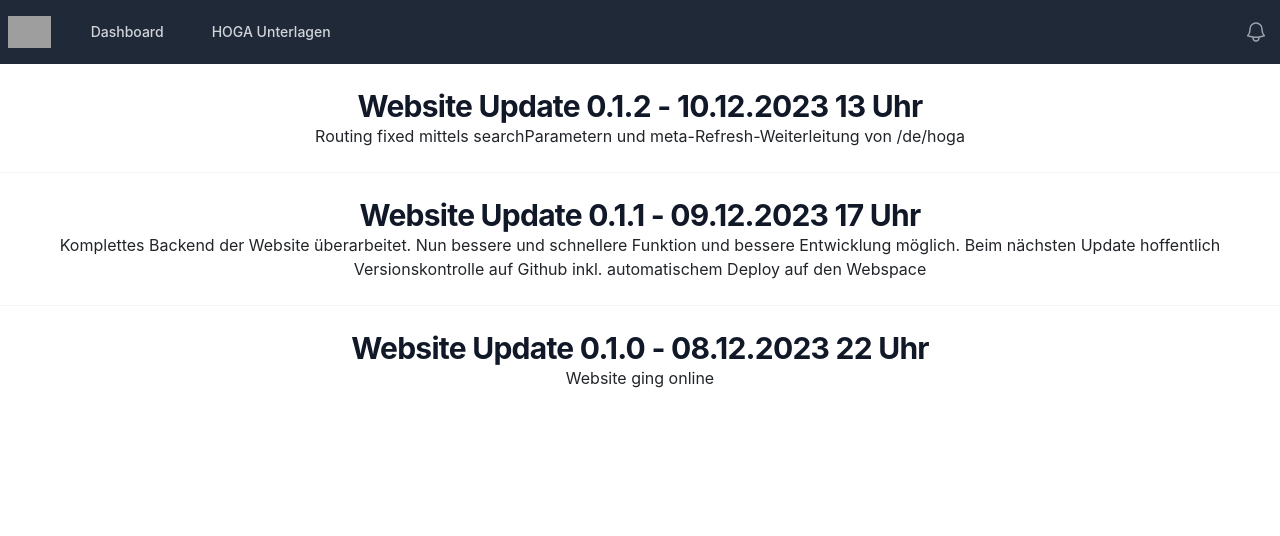
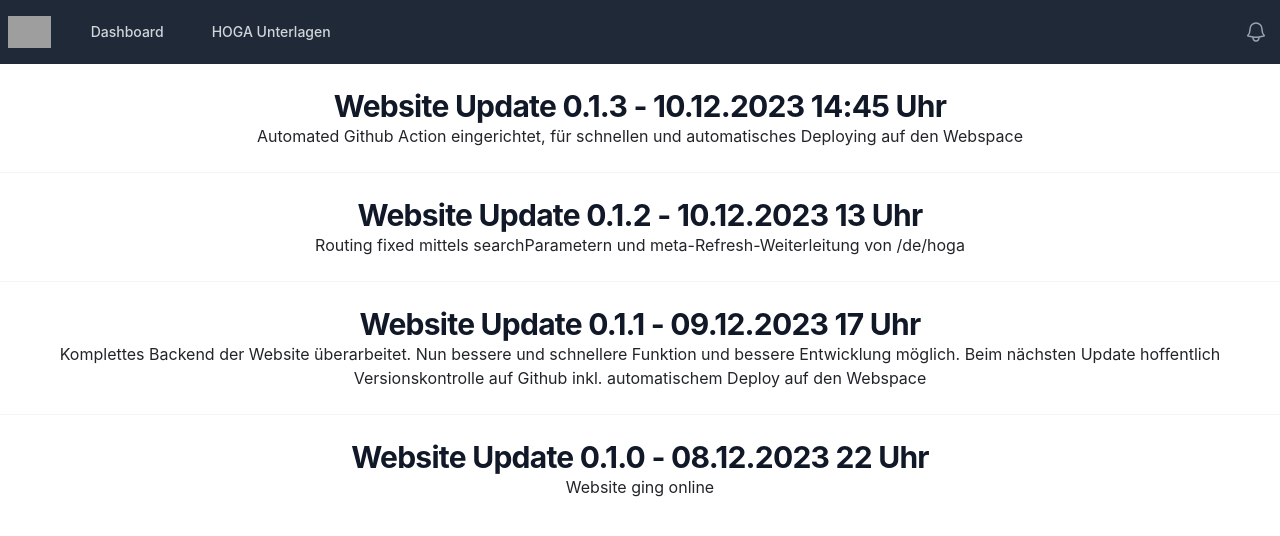
Before and after one commit to JustALostSoul/SoulNet, a React (Create React App) app: page /de in a window 1280 px wide. Shown: the top 536 px of the page. Built offline with nearby package versions, Linux system fonts and the light colour scheme; grey boxes are pictures that could not be loaded; the HTML template or start-up script is replaced by a standard one.

Commit message:
Dashboard Update

```diff
--- a/src/pages/dashboard.js
+++ b/src/pages/dashboard.js
@@ -1,4 +1,8 @@
 const messages = [
+    {
+        name: "Website Update 0.1.3 - 10.12.2023 14:45 Uhr",
+        content: "Automated Github Action eingerichtet, für schnellen und automatisches Deploying auf den Webspace"
+    },
     {
         name: "Website Update 0.1.2 - 10.12.2023 13 Uhr",
         content: "Routing fixed mittels searchParametern und meta-Refresh-Weiterleitung von /de/hoga"
```
